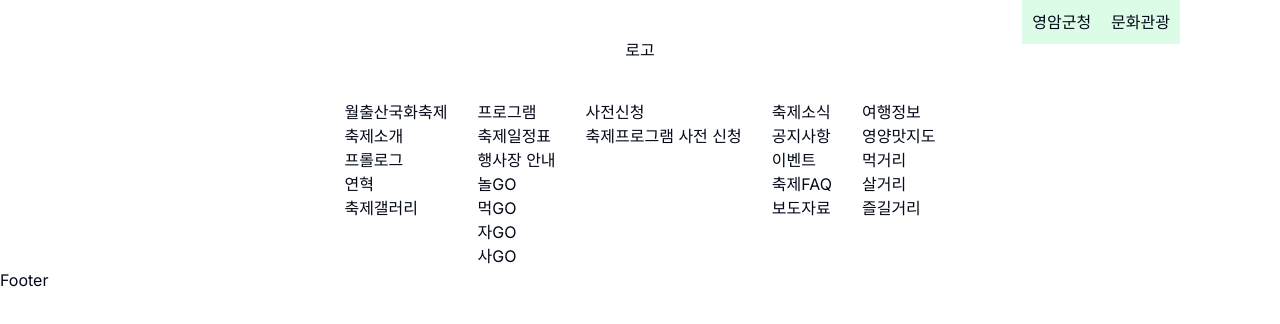
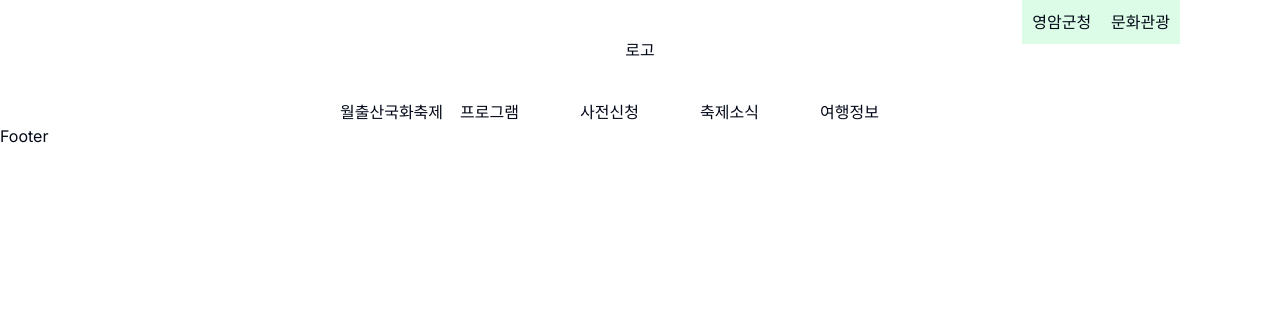
Before and after one commit to guesung/Yakukhwa, a Next.js app: page / in a window 1280 px wide. Shown: the top 324 px of the page. Built offline with nearby package versions, Linux system fonts and the light colour scheme.

Commit message:
feat : 메뉴바 기능 구현

```diff
--- a/src/app/(pc)/components/Header/MainLinkSection.tsx
+++ b/src/app/(pc)/components/Header/MainLinkSection.tsx
@@ -1,32 +1,26 @@
+"use client";
+
 import { MAINLINKLIST } from "@/constants";
+import { useState } from "react";
 
 export default function MainLinkSection() {
+  const [isActive, setIsActive] = useState(false);
   return (
-    <section className="flex justify-center gap-30">
+    <section
+      className="flex justify-center"
+      onMouseLeave={() => setIsActive(false)}
+    >
       {MAINLINKLIST.map((linkItem, index) => (
-        <LinkItem linkItem={linkItem} key={index} />
+        <div key={index} className="flex flex-col w-120">
+          <div onMouseEnter={() => setIsActive(true)}>{linkItem.mainTitle}</div>
+          <ul>
+            {isActive &&
+              linkItem.subTitle.map((subTitle, i) => (
+                <li key={i}>{subTitle}</li>
+              ))}
+          </ul>
+        </div>
       ))}
     </section>
   );
 }
-
-interface LinkItemProps {
-  linkItem: {
-    mainTitle: string;
-    subTitle: string[];
-  };
-}
-function LinkItem({ linkItem }: LinkItemProps) {
-  return (
-    <div>
-      <h3>{linkItem.mainTitle}</h3>
-      <ul>
-        {linkItem.subTitle.map((subTitle, index) => (
-          <li key={index}>
-            <a href="#">{subTitle}</a>
-          </li>
-        ))}
-      </ul>
-    </div>
-  );
-}
```
